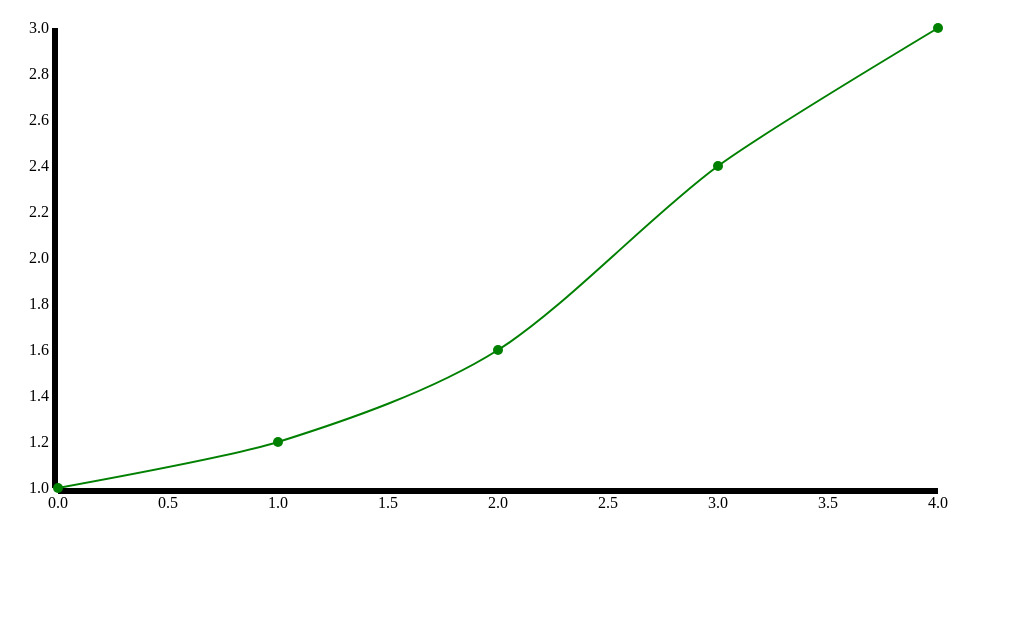
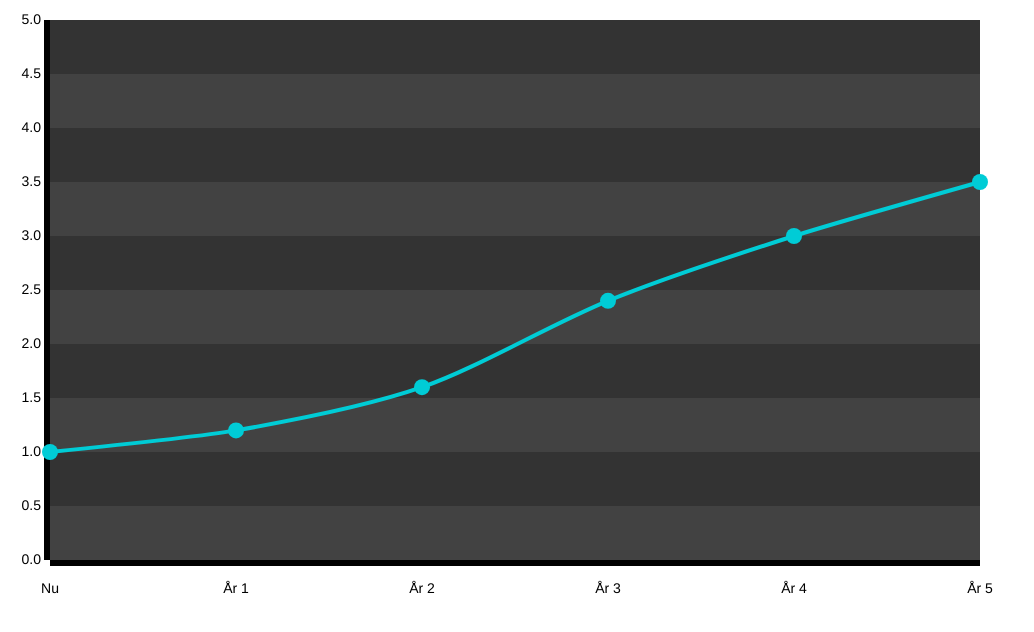
Before and after one commit to AdamLewenhaupt/chart-testing, a website: page index.html in a window 1280 px wide. Shown: the whole page, without its empty margins (0-1034 px from the left). Drawn offline with nearby package versions, Linux system fonts and the light colour scheme.

Commit message:
Added visual improvements: background pattern, better color scheme and highlightning

```diff
--- a/data.json
+++ b/data.json
@@ -4,6 +4,7 @@
         { "year": 1, "percentage": 1.2 },
         { "year": 2, "percentage": 1.6 },
         { "year": 3, "percentage": 2.4 },
-        { "year": 4, "percentage": 3.0 }
+        { "year": 4, "percentage": 3.0 },
+        { "year": 5, "percentage": 3.5 }
     ]
 }
--- a/index.html
+++ b/index.html
@@ -1,5 +1,7 @@
 <html>
     <head>
+        <meta charset="utf-8">
+        <link href="./bower_components/bootstrap/dist/css/bootstrap.min.css" rel="stylesheet">
         <link href="main.css" rel="stylesheet">
         <script src="bower_components/jquery/dist/jquery.min.js" type="text/javascript"></script>
         <script src="./bower_components/d3/d3.min.js" type="text/javascript"></script>
@@ -7,9 +9,15 @@
         <script src="lib/main.js" type="text/javascript"></script>
     </head>
     <body>
-        <div id="container">
-            <div class="jumbotron"></div>
-            <svg width="1000" id="visualisation" height="500"></svg>
+        <div class="graph">
+            <svg xmlns="http://www.w3.org/2000/svg" width="1000" id="visualisation" height="600">
+                <defs>
+                    <pattern patternContentUnits="objectBoundingBox" id="bars" x="0" y="0" width="1.0" height="0.2">
+                        <rect x="0" y="0" width="1" height="0.1" fill="#333333" />
+                        <rect x="0" y="0.1" width="1" height="0.1" fill="#424242" />
+                    </pattern>
+                </defs>
+            </svg>
         </div>
     </body>
 </html>
--- a/lib/main.js
+++ b/lib/main.js
@@ -13,18 +13,27 @@
         min = _.min([_.min(values), min]);
       }
       vis = d3.select('#visualisation');
-      WIDTH = 1000;
-      HEIGHT = 500;
+      WIDTH = vis.attr("width");
+      HEIGHT = vis.attr("height") - 20;
       MARGINS = {
         top: 20,
         right: 20,
         bottom: 20,
         left: 50
       };
-      xScale = d3.scale.linear().range([MARGINS.left, WIDTH - MARGINS.right - MARGINS.left]).domain([0, 4]);
-      yScale = d3.scale.linear().range([HEIGHT - MARGINS.top, MARGINS.bottom]).domain([min, max]);
-      xAxis = d3.svg.axis().scale(xScale);
+      xScale = d3.scale.linear().range([MARGINS.left, WIDTH - MARGINS.right]).domain([0, 5]);
+      yScale = d3.scale.linear().range([HEIGHT - MARGINS.top, MARGINS.bottom]).domain([0, 5]);
+      xAxis = d3.svg.axis().scale(xScale).innerTickSize(20).ticks(6).tickFormat(function(d) {
+        if (d === 0) {
+          return "Nu";
+        } else {
+          return "År " + d;
+        }
+      });
       yAxis = d3.svg.axis().scale(yScale).orient('left');
+      vis.append("svg:rect").attr("width", WIDTH - (MARGINS.left + MARGINS.right)).attr("height", HEIGHT - (MARGINS.top + MARGINS.bottom)).attr("x", MARGINS.left).attr("y", MARGINS.top).attr("fill", "url(#bars)").on("mousedown", function() {
+        return false;
+      });
       vis.append("svg:g").attr("transform", "translate(0," + (HEIGHT - MARGINS.bottom) + ")").call(xAxis);
       vis.append("svg:g").attr("transform", "translate(" + MARGINS.left + ", 0)").call(yAxis);
       lineGen = d3.svg.line().x(function(d) {
@@ -32,7 +41,7 @@
       }).y(function(d) {
         return yScale(d.percentage);
       }).interpolate('cardinal');
-      line = vis.append("svg:path").attr('d', lineGen(information["seb"])).attr('stroke', 'green').attr('stroke-width', 2).attr('fill', 'none');
+      line = vis.append("svg:path").attr('d', lineGen(information["seb"])).classed('line', true);
       drag = d3.behavior.drag().on("dragstart", function(d) {
         d3.event.sourceEvent.stopPropagation();
         return d3.select(this).classed("dragging", true);
@@ -55,7 +64,7 @@
         return yScale(d.percentage);
       }).attr('index', function(d) {
         return information['seb'].indexOf(d);
-      }).classed("point", true).attr('bank', "seb").attr("r", 5).call(drag);
+      }).classed("point", true).attr('bank', "seb").attr("r", 8).call(drag);
     });
   });
 
--- a/main.css
+++ b/main.css
@@ -2,5 +2,15 @@
 }
 
 .point {
-    fill: green;
+    fill: #00CCD6;
 }
+
+.point.dragging {
+    fill: #FFD900;
+}
+
+.line {
+    fill: none;
+    stroke: #00CCD6;
+    stroke-width: 4px;
+}
```
Also changed, not shown: src/main.coffee (+17 -9 lines).
